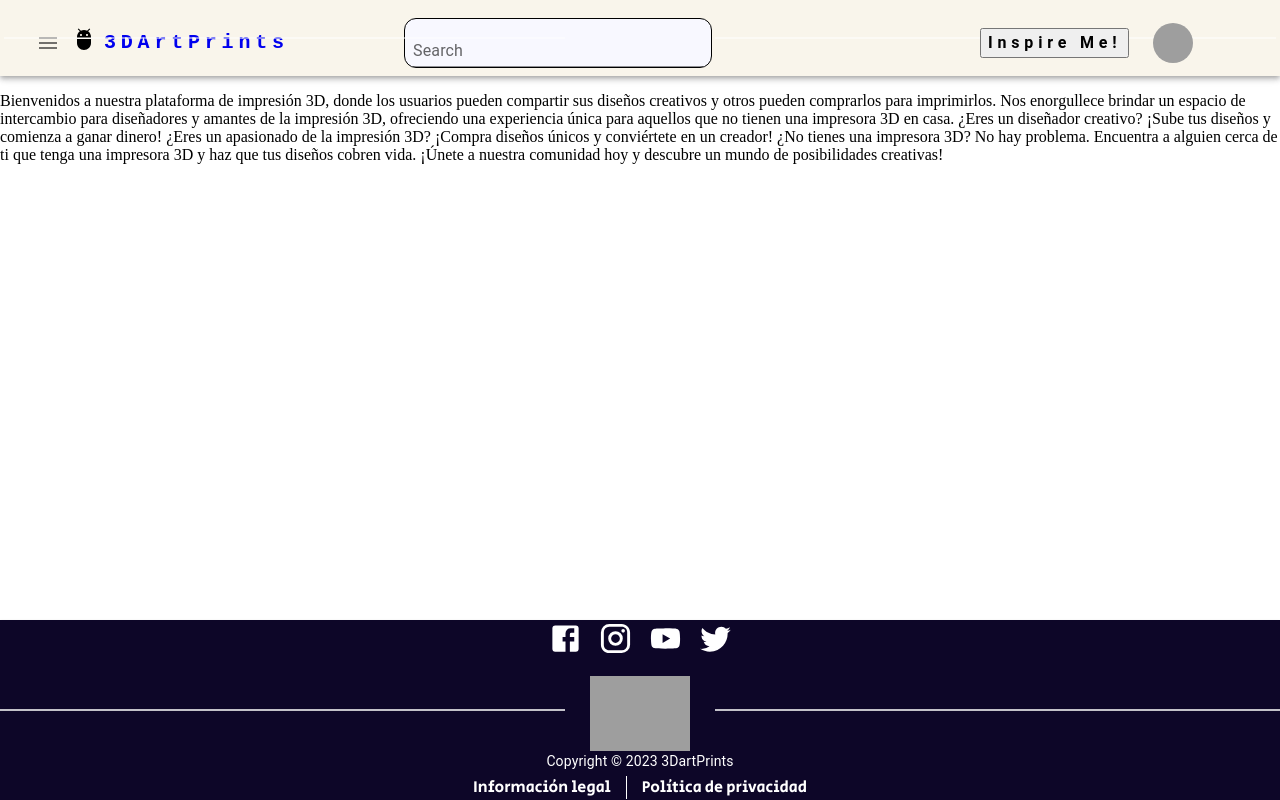
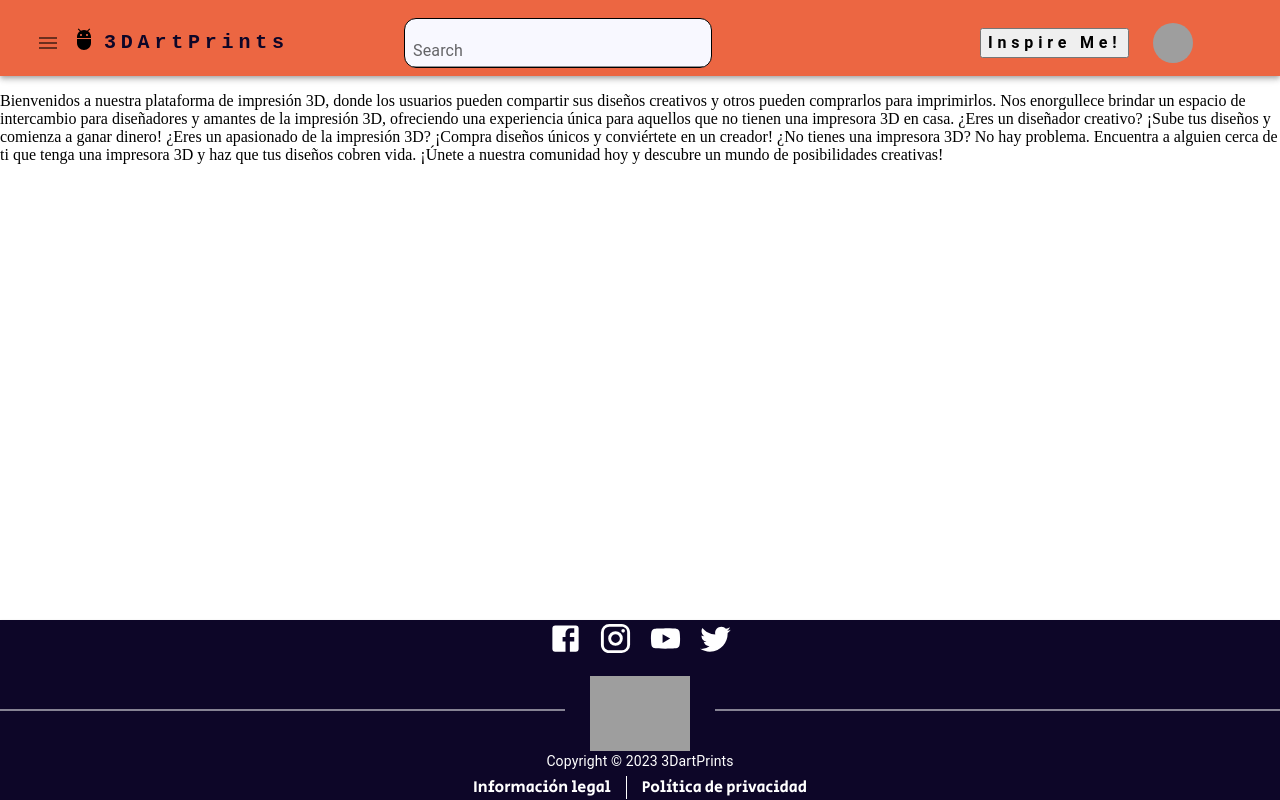
Before and after one commit to Nemechix/3DartPrints-Frontend, a React (Vite) app: page / in a window 1280 px wide. Built offline with nearby package versions, Linux system fonts and the light colour scheme; grey boxes are pictures that could not be loaded.

Commit message:
lines fixed

```diff
--- a/src/Components/Footer/Footer.css
+++ b/src/Components/Footer/Footer.css
@@ -11,7 +11,7 @@
     border-radius: 10px;
 }
 
-div a:first-of-type:before {
+.lines a:first-of-type:before {
   content: "";
   display: block;
   position: absolute;
@@ -23,7 +23,7 @@ div a:first-of-type:before {
   background-color: white;
 }
 
-div a:last-of-type:after {
+.lines a:last-of-type:after {
   content: "";
   display: block;
   position: absolute;
--- a/src/Components/Footer/Footer.jsx
+++ b/src/Components/Footer/Footer.jsx
@@ -25,7 +25,7 @@ export default function Footer() {
         fontFamily:'Secular One'
       }}
     >
-      <div style={{ display: "flex", gap: "15px" }}>
+      <div className="lines" style={{ display: "flex", gap: "15px" }}>
         <a
           className="links_webs"
           href="https://www.facebook.com/3DartPrints"
--- a/src/Components/Header/ResponsiveAppBar.jsx
+++ b/src/Components/Header/ResponsiveAppBar.jsx
@@ -53,7 +53,7 @@ function ResponsiveAppBar() {
 
   return (
     <AppBar position="static"
-      sx={{ backgroundColor: '#F9F5EB' }}
+      sx={{ backgroundColor: '#EC6642' }}
     >
       <Container maxWidth="xl">
         <Toolbar sx={{ display: 'flex', flexWrap: 'wrap' }} disableGutters>
@@ -122,7 +122,7 @@ function ResponsiveAppBar() {
                   fontFamily: 'monospace',
                   fontWeight: 700,
                   letterSpacing: '.3rem',
-                  // color: 'inherit',
+                  color: '#0d0628',
                   textDecoration: 'none',
               }}
               >
@@ -209,7 +209,7 @@ function ResponsiveAppBar() {
                 variant="h5"
                 noWrap
                 component="a"
-                href=""
+                href="/hi"
                 sx={{
                   mr:0,
                   display: { xs: 'flex', md: 'none' },
```
